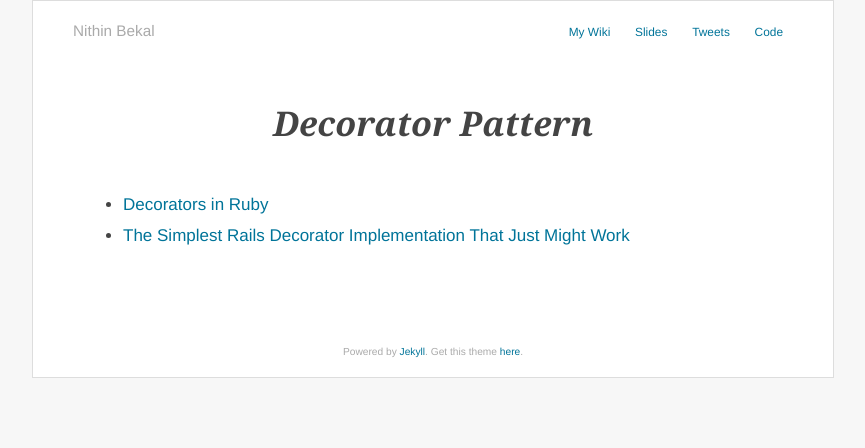
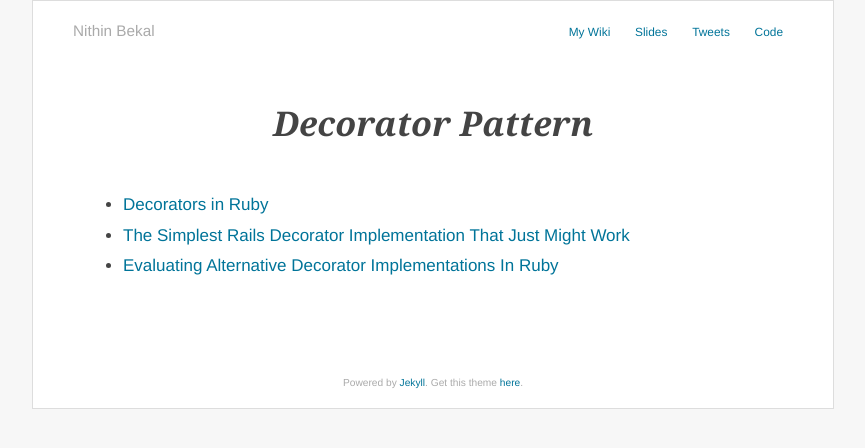
Before and after one commit to nithinbekal/nithinbekal.github.io, a Jekyll site: the page built from notes/programming/decorator-pattern.md, in a window 1280 px wide. Shown: the top 448 px of the page, without its empty margins (207-1072 px from the left). Built offline with Jekyll 4.4.1, drawn with Linux system fonts in a browser that asks for light colours.

Commit message:
Add another decorator pattern bookmark

```diff
--- a/notes/programming/decorator-pattern.md
+++ b/notes/programming/decorator-pattern.md
@@ -6,3 +6,4 @@ date:  2014-08-28 22:41:15
 
 - [Decorators in Ruby](http://kresimirbojcic.com/2011/12/01/decorators-in-ruby.html)
 - [The Simplest Rails Decorator Implementation That Just Might Work](http://bibwild.wordpress.com/2012/12/19/the-simplest-rails-decorator-implementation-that-just-might-work/)
+- [Evaluating Alternative Decorator Implementations In Ruby](http://robots.thoughtbot.com/evaluating-alternative-decorator-implementations-in)
```
